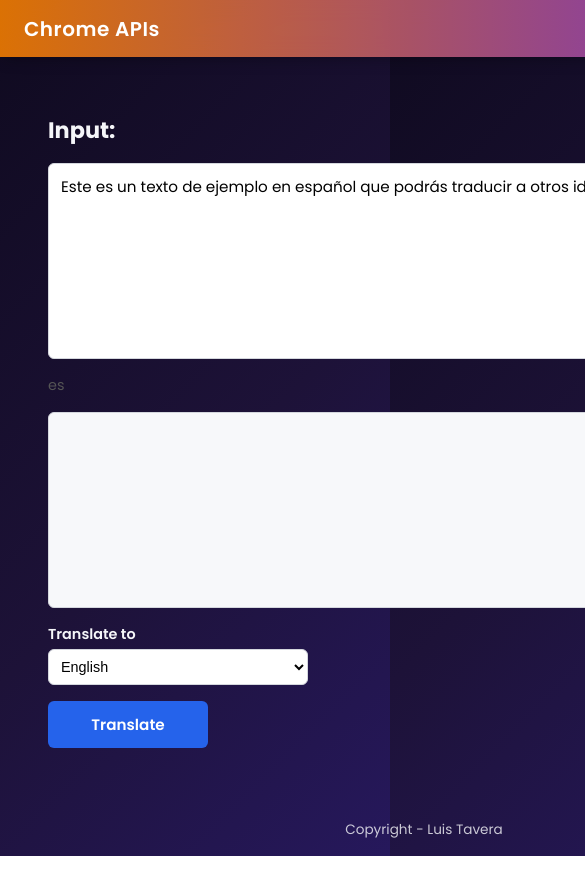
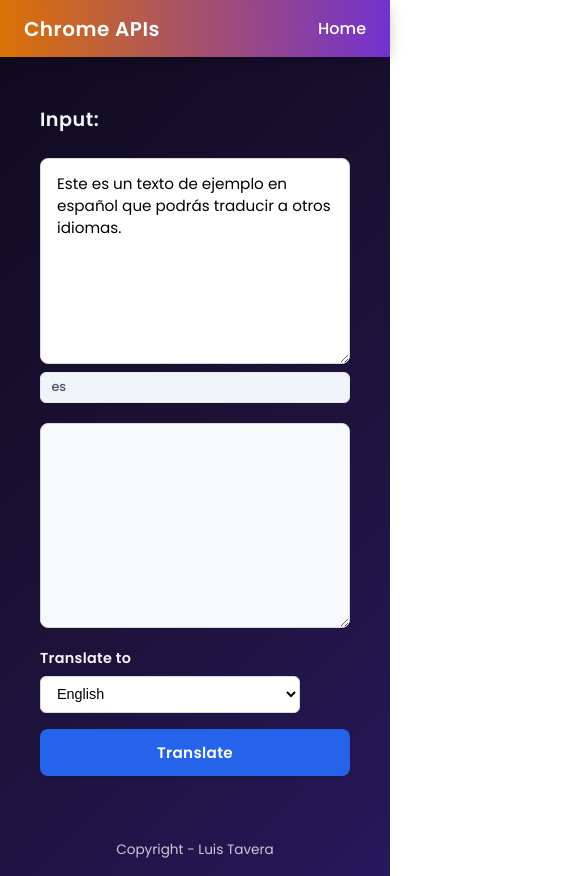
Before and after one commit to ltaverao95/google_chrome_apis, a React (Vite) app: page /translator in a window 390 px wide. Shown: the top 876 px of the page, 585 px wide, since content can reach past the window. Built offline with nearby package versions, Linux system fonts and the light colour scheme.

Commit message:
Refactor TranslatorComponent layout for improved structure; enhance styling and responsiveness

```diff
--- a/src/pages/Translator/Translator.module.css
+++ b/src/pages/Translator/Translator.module.css
@@ -1,81 +1,191 @@
+/* Layout */
 .wrapper {
-  max-width: 880px;
+  width: min(100%, 1100px);
   margin: 0 auto;
-  padding: 1.5rem;
+  padding: clamp(1rem, 2vw, 2rem);
 }
 
 .form {
   display: flex;
   flex-direction: column;
-  gap: 1rem;
+  gap: 1.25rem;
 }
 
 .title {
-  margin: 0;
-  font-size: 1.4rem;
+  margin: 0 0 .25rem;
+  font-size: clamp(1.2rem, 2.2vw, 1.6rem);
+  font-weight: 600;
+  letter-spacing: .5px;
 }
 
+/* Panels */
+.panels {
+  display: grid;
+  gap: 1.25rem;
+}
+
+.panel {
+  display: flex;
+  flex-direction: column;
+  gap: .5rem;
+}
+
+@media (min-width: 900px) {
+  .panels {
+    grid-template-columns: 1fr 1fr;
+    align-items: start;
+  }
+}
+
+/* Textareas */
 .textarea {
-  width: 800px;
-  max-width: 800px;
+  width: 100%;
+  min-height: 220px;
   font-family: inherit;
-  font-size: 0.95rem;
-  padding: 0.75rem;
+  font-size: .95rem;
+  padding: .85rem 1rem;
   resize: vertical;
-  max-height: 320px;
-  line-height: 1.4;
-  border: 1px solid #d4d7dd;
-  border-radius: 6px;
-  background: #fff;
+  max-height: 380px;
+  line-height: 1.45;
+  border: 1px solid #d5d8dd;
+  border-radius: 8px;
+  background: #ffffff;
+  box-shadow:
+    0 0 0 1px rgba(0,0,0,0.015),
+    0 1px 2px rgba(0,0,0,0.06);
+  transition: border-color .15s, box-shadow .15s;
+}
+
+.textarea:focus {
+  outline: none;
+  border-color: #2563eb;
+  box-shadow:
+    0 0 0 1px #2563eb33,
+    0 2px 4px -1px rgba(0,0,0,0.08);
 }
 
 .textarea:read-only {
-  background: #f7f8fa;
+  background: #f8f9fb;
 }
 
+/* Detection text */
 .detection {
-  font-size: 0.9rem;
-  color: #555;
+  font-size: .8rem;
+  font-weight: 500;
+  color: #4a5568;
+  background: #f1f5f9;
+  border: 1px solid #e2e8f0;
+  padding: .4rem .65rem;
+  border-radius: 6px;
+  line-height: 1.3;
+  user-select: none;
+  max-width: 100%;
+  overflow: hidden;
+  text-overflow: ellipsis;
+  white-space: nowrap;
+}
+
+/* Controls */
+.controlsRow {
+  display: flex;
+  flex-wrap: wrap;
+  gap: 1rem 2rem;
+  align-items: flex-end;
 }
 
 .selectLabel {
   display: flex;
   flex-direction: column;
-  gap: 4px;
-  font-size: 0.9rem;
-  width: 260px;
+  gap: .4rem;
+  font-size: .9rem;
+  min-width: 200px;
+  max-width: 260px;
 }
 
 .selectLabel span {
   font-weight: 600;
+  letter-spacing: .3px;
 }
 
 .select {
-  padding: 0.5rem;
-  font-size: 0.9rem;
-  border: 1px solid #d4d7dd;
+  padding: .55rem .75rem;
+  font-size: .9rem;
+  border: 1px solid #d5d8dd;
   border-radius: 6px;
   background: #fff;
+  transition: border-color .15s, box-shadow .15s;
 }
 
+.select:focus {
+  outline: none;
+  border-color: #2563eb;
+  box-shadow: 0 0 0 1px #2563eb33;
+}
+
+/* Button */
 .button {
   background: #2563eb;
   color: #fff;
-  padding: 0.75rem 1.25rem;
+  padding: .75rem 1.5rem;
   border: none;
-  border-radius: 6px;
+  border-radius: 8px;
   cursor: pointer;
-  font-size: 0.95rem;
+  font-size: .95rem;
   font-weight: 600;
-  width: 160px;
-  transition: background 0.15s ease;
+  letter-spacing: .3px;
+  min-width: 160px;
+  transition: background .15s, transform .15s, box-shadow .15s;
+  box-shadow: 0 2px 4px -1px rgba(0,0,0,.15);
 }
 
 .button:hover:not(:disabled) {
   background: #1d4fc5;
 }
 
+.button:active:not(:disabled) {
+  transform: translateY(1px);
+}
+
 .button:disabled {
-  opacity: 0.6;
+  opacity: .55;
   cursor: not-allowed;
+  box-shadow: none;
 }
+
+/* Responsive tweaks */
+@media (max-width: 899px) {
+  .textarea {
+    min-height: 180px;
+  }
+  .controlsRow {
+    flex-direction: column;
+    align-items: stretch;
+  }
+  .button {
+    width: 100%;
+  }
+}
+
+@media (prefers-color-scheme: dark) {
+  .textarea {
+    background: #1f2430;
+    color: #eef1f4;
+    border-color: #374151;
+  }
+  .textarea:read-only {
+    background: #232a36;
+  }
+  .detection {
+    background: #2a3241;
+    border-color: #394354;
+    color: #cbd5e1;
+  }
+  .select {
+    background: #1f2430;
+    color: #e2e8f0;
+    border-color: #374151;
+  }
+  .button {
+    box-shadow: 0 2px 4px -1px rgba(0,0,0,.5);
+  }
+}
--- a/src/pages/Translator/Translator.tsx
+++ b/src/pages/Translator/Translator.tsx
@@ -171,6 +171,9 @@ export const TranslatorComponent = () => {
     <section className={styles.wrapper}>
       <form onSubmit={handleTranslate} className={styles.form}>
         <h1 className={styles.title}>Input:</h1>
+
+        <div className={styles.panels}>
+          <div className={styles.panel}>
             <textarea
               value={input}
               onChange={handleInputChange}
@@ -178,12 +181,18 @@ export const TranslatorComponent = () => {
               className={styles.textarea}
             />
             <div className={styles.detection}>{detectedLanguageText}</div>
+          </div>
+          <div className={styles.panel}>
             <textarea
               value={translatedText}
               rows={8}
               readOnly
               className={styles.textarea}
             />
+          </div>
+        </div>
+
+        <div className={styles.controlsRow}>
           <label className={styles.selectLabel}>
             <span>Translate to</span>
             <select
@@ -205,6 +214,7 @@ export const TranslatorComponent = () => {
           >
             Translate
           </button>
+        </div>
       </form>
     </section>
   );
```
Lines whose indentation alone changed are shown as unchanged.
